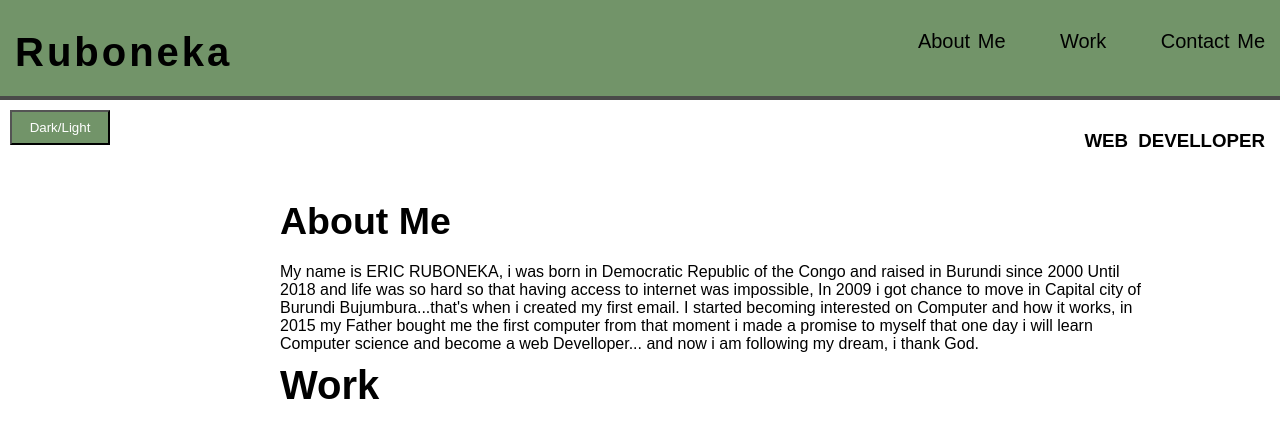
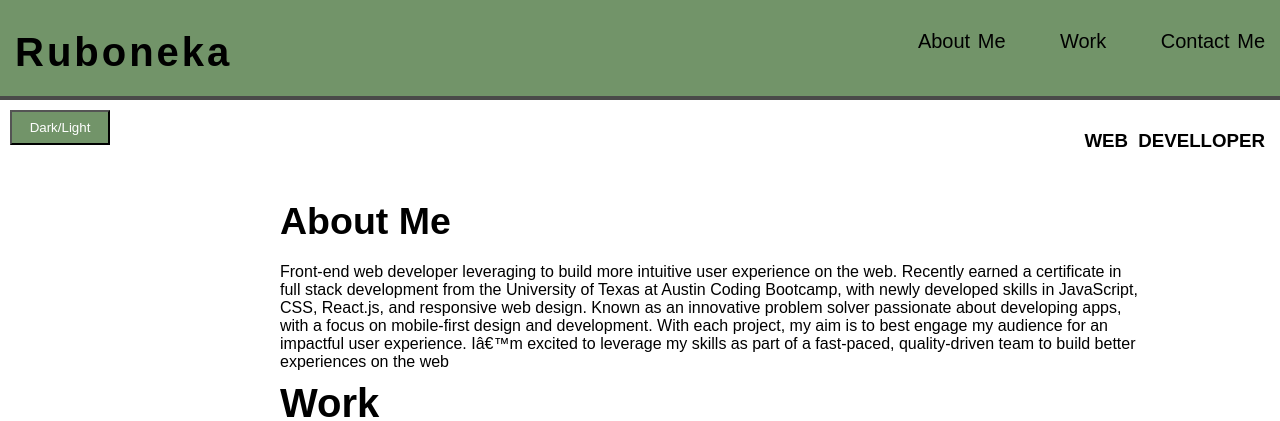
Before and after one commit to raphson1/portfolio-3, a plain HTML site: page index.html in a window 1280 px wide. Shown: the top 421 px of the page. Drawn offline with Linux system fonts and the light colour scheme.

Commit message:
Statement update

```diff
--- a/index.html
+++ b/index.html
@@ -31,12 +31,13 @@
                </div>
                <div class class="aboutme-p">
                   <p>
-                    My name is ERIC RUBONEKA, i was born in
-                    Democratic Republic of the Congo and raised in Burundi
-                    since 2000 Until 2018 and life was so hard so that having access to internet was impossible,
-                    In 2009 i got chance to move in Capital city of Burundi Bujumbura...that's when i created my first email.
-                    I started becoming interested on Computer and how it works, in 2015 my Father bought me the first computer from that moment i made a promise
-                    to myself that one day i will learn Computer science and become a web Develloper... and now i am following my dream, i thank God.
+                    Front-end web developer leveraging to build more intuitive user experience on the web.
+                     Recently earned a certificate in full stack development from the University of
+                     Texas at Austin Coding Bootcamp, with newly developed skills in JavaScript, CSS, React.js,
+                     and responsive web design. Known as an innovative problem solver passionate about developing apps,
+                     with a focus on mobile-first design and development. With each project, my aim is to best engage
+                     my audience for an impactful user experience. I’m excited to leverage my skills as part
+                     of a fast-paced, quality-driven team to build better experiences on the web
                   </p>
                 </div>
             </div>
```
